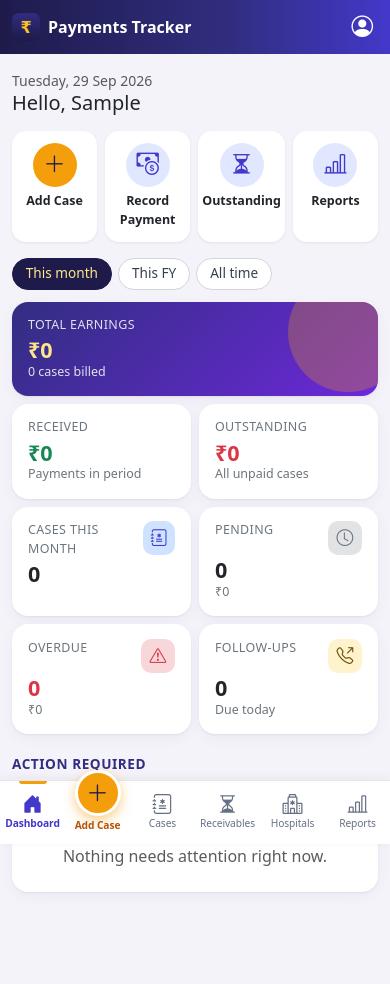
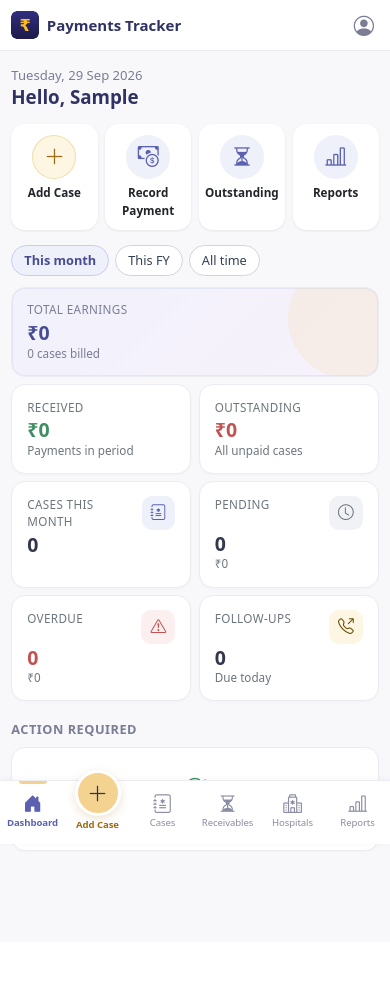
Before and after one commit to knowledge-corner/payments_tracker, a Django app: page / in a window 390 px wide. After the commit the page ends 851 px from the top, so only its background shows below. Run offline with Django 5.2, Linux system fonts and the light colour scheme; the visitor is signed in with stand-in values (Sample User, id 1); data comes from the database, SQL or seed files in the repository; data that the repository does not hold is empty; some libraries are stand-ins or nearby versions.

Commit message:
Softer, lighter theme and ~1px smaller text
- Muted indigo palette with gentle amber accent; white header with a
  thin border instead of the dark gradient; pastel hero card
- Pastel status badges, alerts and softer buttons, borders and shadows
- Base font 16px -> 15px (all rem sizes scale); form inputs stay 16px
  so iPhones don't zoom in on tap
- theme-color/manifest updated; service-worker cache version bumped

Co-Authored-By: Claude Opus 5.5 <noreply@anthropic.com>
Claude-Session: https://claude.ai/code/session_017MPWNQbqCVSML1ccdQFgzB

```diff
--- a/core/views.py
+++ b/core/views.py
@@ -15,7 +15,7 @@ from .permissions import admin_required
 logger = logging.getLogger(__name__)
 
 # Bump when static assets change so installed PWAs refresh their cache.
-SW_CACHE_VERSION = "v3"
+SW_CACHE_VERSION = "v4"
 
 
 @cache_control(max_age=3600)
@@ -29,8 +29,8 @@ def manifest(request):
         "scope": "/",
         "display": "standalone",
         "orientation": "portrait",
-        "background_color": "#f5f3fa",
-        "theme_color": "#1e1b4b",
+        "background_color": "#f8f8fb",
+        "theme_color": "#ffffff",
         "icons": [
             {"src": static("icons/icon-192.png"), "sizes": "192x192", "type": "image/png"},
             {"src": static("icons/icon-512.png"), "sizes": "512x512", "type": "image/png"},
--- a/static/css/app.css
+++ b/static/css/app.css
@@ -1,27 +1,33 @@
 /* Payments Tracker - mobile-first styles on top of Bootstrap 5 */
 :root {
-  /* Theme: deep indigo + amber */
-  --brand: #4338ca;
-  --brand-dark: #312e81;
-  --brand-deep: #1e1b4b;
-  --brand-soft: #e0e7ff;
-  --accent: #f59e0b;
-  --accent-dark: #b45309;
-  --accent-soft: #fef3c7;
-  --app-bg: #f5f3fa;
-  --bs-primary: #4338ca;
-  --bs-primary-rgb: 67, 56, 202;
-  --bs-link-color: #4338ca;
-  --bs-link-color-rgb: 67, 56, 202;
-  --bs-link-hover-color: #312e81;
+  /* Theme: soft, light - muted indigo with a gentle amber accent */
+  --brand: #5b61b0;
+  --brand-dark: #474c92;
+  --brand-deep: #2f3263;
+  --brand-soft: #eef0fa;
+  --accent: #f3d38f;
+  --accent-dark: #9a6b12;
+  --accent-soft: #fdf6e3;
+  --app-bg: #f8f8fb;
+  --line: #ebebf2;
+  --text-muted: #7a7d94;
+  --bs-primary: #5b61b0;
+  --bs-primary-rgb: 91, 97, 176;
+  --bs-link-color: #5b61b0;
+  --bs-link-color-rgb: 91, 97, 176;
+  --bs-link-hover-color: #474c92;
+  --bs-body-color: #33364d;
+  --bs-success: #3f8f63; --bs-success-rgb: 63, 143, 99;
+  --bs-danger: #c25252; --bs-danger-rgb: 194, 82, 82;
   --nav-h: 64px;
 }
 
-body { background: var(--app-bg); -webkit-tap-highlight-color: transparent; }
+html { font-size: 15px; }
+body { background: var(--app-bg); color: var(--bs-body-color); -webkit-tap-highlight-color: transparent; }
 body.has-bottom-nav { padding-bottom: calc(var(--nav-h) + env(safe-area-inset-bottom) + 12px); }
 @media (min-width: 992px) { body.has-bottom-nav { padding-bottom: 2rem; } }
 
-.app-header { background: linear-gradient(90deg, var(--brand-deep), var(--brand-dark) 60%, var(--brand)); padding-top: env(safe-area-inset-top); }
+.app-header { background: #fff; border-bottom: 1px solid var(--line); padding-top: env(safe-area-inset-top); }
 .app-header .navbar { padding-top: .35rem; padding-bottom: .35rem; }
 .app-header .navbar-brand span { font-size: 1rem; max-width: 55vw; overflow: hidden; text-overflow: ellipsis; white-space: nowrap; }
 .app-main { max-width: 1100px; }
@@ -39,24 +45,24 @@ body.has-bottom-nav { padding-bottom: calc(var(--nav-h) + env(safe-area-inset-bo
 .btn-lg-touch { padding: .8rem 1rem; font-size: 1.05rem; font-weight: 600; }
 
 /* Cards */
-.card { border: 0; border-radius: 16px; box-shadow: 0 1px 2px rgba(30, 27, 75, .06), 0 4px 14px rgba(30, 27, 75, .05); }
+.card { border: 1px solid var(--line); border-radius: 14px; box-shadow: 0 1px 2px rgba(47, 50, 99, .03); }
 .stat-card { padding: .9rem 1rem; height: 100%; }
 .stat-card .label { font-size: .78rem; color: #6c757d; text-transform: uppercase; letter-spacing: .03em; }
-.stat-card .value { font-size: 1.35rem; font-weight: 700; line-height: 1.2; margin-top: .15rem; }
+.stat-card .value { font-size: 1.3rem; font-weight: 600; line-height: 1.2; margin-top: .15rem; }
 .stat-card .sub { font-size: .78rem; color: #6c757d; }
-.stat-card.hero { background: linear-gradient(135deg, var(--brand-dark), #6d28d9); color: #fff; position: relative; overflow: hidden; }
-.stat-card.hero::after { content: ""; position: absolute; right: -30px; top: -30px; width: 120px; height: 120px; border-radius: 50%; background: rgba(245, 158, 11, .28); }
-.stat-card.hero .value { color: #fde68a; }
-.stat-card.hero .label, .stat-card.hero .sub { color: rgba(255, 255, 255, .85); }
+.stat-card.hero { background: linear-gradient(135deg, #f1f2fb, #f7f1fb); color: var(--brand-deep); position: relative; overflow: hidden; box-shadow: inset 0 0 0 1px #e4e5f4; }
+.stat-card.hero::after { content: ""; position: absolute; right: -30px; top: -30px; width: 120px; height: 120px; border-radius: 50%; background: rgba(243, 211, 143, .18); }
+.stat-card.hero .value { color: var(--brand-dark); }
+.stat-card.hero .label, .stat-card.hero .sub { color: var(--text-muted); }
 .stat-card .icon { width: 34px; height: 34px; border-radius: 10px; display: inline-flex; align-items: center; justify-content: center; font-size: 1.05rem; }
 a.stat-link { color: inherit; text-decoration: none; display: block; height: 100%; }
 
 .quick-actions { display: grid; grid-template-columns: repeat(4, 1fr); gap: .5rem; }
 .quick-actions a { display: flex; flex-direction: column; align-items: center; gap: .35rem; padding: .75rem .25rem; border-radius: 14px; background: #fff; box-shadow: 0 1px 3px rgba(16, 24, 40, .08); color: #212529; text-decoration: none; font-size: .78rem; font-weight: 600; text-align: center; }
 .quick-actions a i { font-size: 1.4rem; width: 44px; height: 44px; border-radius: 50%; display: flex; align-items: center; justify-content: center; background: var(--brand-soft); color: var(--brand); }
-.quick-actions a.primary i { background: var(--accent); color: #1e1b4b; }
+.quick-actions a.primary i { background: var(--accent-soft); color: var(--accent-dark); box-shadow: inset 0 0 0 1px #f1dfb0; }
 
-.section-title { font-size: .85rem; font-weight: 700; text-transform: uppercase; letter-spacing: .04em; color: var(--brand-dark); margin: 1.25rem 0 .5rem; }
+.section-title { font-size: .85rem; font-weight: 700; text-transform: uppercase; letter-spacing: .04em; color: var(--text-muted); margin: 1.25rem 0 .5rem; }
 .list-group-item { border-color: #eef0f3; }
 .card > .list-group { border-radius: 14px; }
 
@@ -64,7 +70,7 @@ a.stat-link { color: inherit; text-decoration: none; display: block; height: 100
 .chips { display: flex; gap: .4rem; overflow-x: auto; padding-bottom: .25rem; scrollbar-width: none; }
 .chips::-webkit-scrollbar { display: none; }
 .chip { white-space: nowrap; border: 1px solid #d0d5dd; background: #fff; color: #344054; border-radius: 999px; padding: .3rem .8rem; font-size: .85rem; text-decoration: none; }
-.chip.active { background: var(--brand-deep); border-color: var(--brand-deep); color: #fde68a; }
+.chip.active { background: var(--brand-soft); border-color: #c9cced; color: var(--brand-dark); font-weight: 600; }
 
 /* Bottom navigation (mobile) */
 .bottom-nav { position: fixed; bottom: 0; left: 0; right: 0; z-index: 1030; height: calc(var(--nav-h) + env(safe-area-inset-bottom)); padding-bottom: env(safe-area-inset-bottom); background: #fff; border-top: 1px solid #e4e7ec; display: flex; box-shadow: 0 -2px 10px rgba(16, 24, 40, .05); }
@@ -73,7 +79,7 @@ a.stat-link { color: inherit; text-decoration: none; display: block; height: 100
 .bottom-nav a.active { color: var(--brand); font-weight: 700; }
 .bottom-nav a span:last-child { white-space: nowrap; overflow: hidden; text-overflow: ellipsis; max-width: 100%; }
 .bottom-nav .add-case { color: var(--accent-dark); font-weight: 700; }
-.bottom-nav .add-circle { width: 46px; height: 46px; margin-top: -22px; border-radius: 50%; background: var(--accent); color: var(--brand-deep); display: flex; align-items: center; justify-content: center; box-shadow: 0 4px 12px rgba(245, 158, 11, .5); border: 3px solid #fff; }
+.bottom-nav .add-circle { width: 46px; height: 46px; margin-top: -22px; border-radius: 50%; background: var(--accent); color: var(--brand-deep); display: flex; align-items: center; justify-content: center; box-shadow: 0 3px 10px rgba(154, 107, 18, .18); border: 3px solid #fff; }
 .bottom-nav .add-circle i { font-size: 1.4rem; }
 
 /* Sticky save bar on long forms */
@@ -90,12 +96,12 @@ a.stat-link { color: inherit; text-decoration: none; display: block; height: 100
 .login-wrap { min-height: 80vh; display: flex; align-items: center; justify-content: center; }
 
 /* Accent touches */
-.btn-accent { --bs-btn-bg: var(--accent); --bs-btn-border-color: var(--accent); --bs-btn-color: var(--brand-deep); --bs-btn-hover-bg: #d97706; --bs-btn-hover-border-color: #d97706; --bs-btn-hover-color: #fff; font-weight: 600; }
+.btn-accent { --bs-btn-bg: var(--accent-soft); --bs-btn-border-color: #f1dfb0; --bs-btn-color: var(--accent-dark); --bs-btn-hover-bg: var(--accent); --bs-btn-hover-border-color: var(--accent); --bs-btn-hover-color: var(--brand-deep); font-weight: 600; }
 .bottom-nav a.active i { color: var(--brand); }
 .bottom-nav a.active::before { content: ""; position: absolute; top: 0; width: 28px; height: 3px; border-radius: 0 0 3px 3px; background: var(--accent); }
 .bottom-nav a { position: relative; }
 .bottom-nav a.add-case.active::before { display: none; }
-.login-wrap .card { border-top: 4px solid var(--accent); }
+.login-wrap .card { border-top: 3px solid var(--accent); }
 
 /* Searchable select (type-to-search dropdown) */
 .combo { position: relative; }
@@ -109,3 +115,47 @@ a.stat-link { color: inherit; text-decoration: none; display: block; height: 100
 .combo-item mark { background: var(--accent-soft); color: inherit; padding: 0 1px; border-radius: 3px; }
 .combo-empty { padding: .75rem; color: #6c757d; font-size: .9rem; }
 .combo .form-control-sm + .combo-caret { right: .6rem; font-size: .8rem; }
+
+/* ---- Subtle palette overrides (softer than Bootstrap defaults) ---- */
+h1, .h1, .h4, .h5 { color: var(--brand-deep); font-weight: 600; }
+.text-muted { color: var(--text-muted) !important; }
+.app-header .navbar-brand { color: var(--brand-deep); }
+.app-header .nav-link { color: var(--text-muted); font-weight: 500; }
+.app-header .nav-link.active, .app-header .nav-link:hover { color: var(--brand-dark); }
+.app-header .account-btn { color: var(--text-muted); }
+
+.btn { font-weight: 500; }
+.btn-success { --bs-btn-bg: #4a9a6e; --bs-btn-border-color: #4a9a6e; --bs-btn-hover-bg: #3f8760; --bs-btn-hover-border-color: #3f8760; --bs-btn-active-bg: #3f8760; }
+.btn-outline-success { --bs-btn-color: #3f8f63; --bs-btn-border-color: #bfe0cc; --bs-btn-hover-bg: #eaf6ef; --bs-btn-hover-color: #2f7a52; --bs-btn-hover-border-color: #a9d4bb; }
+.btn-outline-primary { --bs-btn-border-color: #cfd2ee; --bs-btn-hover-bg: var(--brand-soft); --bs-btn-hover-color: var(--brand-dark); --bs-btn-hover-border-color: #c3c7ea; }
+.btn-outline-secondary { --bs-btn-color: #5c6078; --bs-btn-border-color: #dcdde6; --bs-btn-hover-bg: #f1f2f6; --bs-btn-hover-color: #33364d; --bs-btn-hover-border-color: #d0d2dc; }
+.btn-outline-danger { --bs-btn-color: #c25252; --bs-btn-border-color: #efcaca; --bs-btn-hover-bg: #fdf0f0; --bs-btn-hover-color: #a93f3f; --bs-btn-hover-border-color: #e6b5b5; }
+
+/* Pastel status badges */
+.badge { font-weight: 600; letter-spacing: .01em; }
+.badge.text-bg-danger    { background-color: #fdeeee !important; color: #b54848 !important; }
+.badge.text-bg-success   { background-color: #e9f6ef !important; color: #2f7a52 !important; }
+.badge.text-bg-warning   { background-color: #fdf4dc !important; color: #8a6414 !important; }
+.badge.text-bg-info      { background-color: #eaf3fb !important; color: #2e6a96 !important; }
+.badge.text-bg-secondary { background-color: #eff0f4 !important; color: #5c6078 !important; }
+
+.alert { border-width: 1px; }
+.alert-success { background: #f1f9f4; border-color: #d7eee0; color: #2f6f4c; }
+.alert-danger  { background: #fdf3f3; border-color: #f3d6d6; color: #9b3c3c; }
+.alert-warning { background: #fdf8ea; border-color: #f4e5bb; color: #7d5a12; }
+.alert-info    { background: #f1f6fc; border-color: #d9e6f5; color: #2e5d86; }
+
+.bottom-nav { border-top-color: var(--line); box-shadow: 0 -1px 6px rgba(47, 50, 99, .04); }
+.bottom-nav a { color: #8a8da3; }
+.age-pill.old { background: #fdf0ee; color: #b54848; }
+.form-control, .form-select { border-color: #dfe0ea; }
+.table-report th { color: var(--text-muted); }
+.bg-primary-subtle { background-color: var(--brand-soft) !important; }
+.text-primary { color: var(--brand) !important; }
+.bg-danger-subtle { background-color: #fbefef !important; }
+.bg-success-subtle { background-color: #eef8f2 !important; }
+.bg-warning-subtle { background-color: #fdf6e3 !important; }
+.bg-secondary-subtle { background-color: #f1f2f6 !important; }
+h1.h5, .h5 { font-weight: 600; }
+.fw-semibold { font-weight: 550 !important; }
+.fw-bold { font-weight: 600 !important; }
--- a/templates/base.html
+++ b/templates/base.html
@@ -3,7 +3,7 @@
 <head>
   <meta charset="utf-8">
   <meta name="viewport" content="width=device-width, initial-scale=1, viewport-fit=cover">
-  <meta name="theme-color" content="#1e1b4b">
+  <meta name="theme-color" content="#ffffff">
   <meta name="apple-mobile-web-app-capable" content="yes">
   <meta name="mobile-web-app-capable" content="yes">
   <meta name="apple-mobile-web-app-status-bar-style" content="default">
@@ -20,7 +20,7 @@
 {% if user.is_authenticated %}
   {% with url_name=request.resolver_match.url_name ns=request.resolver_match.namespace %}
   <header class="app-header sticky-top">
-    <nav class="navbar navbar-expand-lg navbar-dark">
+    <nav class="navbar navbar-expand-lg navbar-light">
       <div class="container-lg">
         <a class="navbar-brand fw-semibold d-flex align-items-center gap-2" href="{% url 'dashboard:home' %}">
           <img src="{% static 'icons/icon-192.png' %}" alt="" width="28" height="28" class="rounded">
@@ -36,7 +36,7 @@
         <div class="d-flex align-items-center gap-2 ms-auto">
           <a href="{% url 'cases:add' %}" class="btn btn-accent btn-sm d-none d-lg-inline-flex align-items-center gap-1"><i class="bi bi-plus-lg"></i> Add Case</a>
           <div class="dropdown">
-            <button class="btn btn-link text-white p-1" data-bs-toggle="dropdown" aria-label="Account menu">
+            <button class="btn btn-link account-btn p-1" data-bs-toggle="dropdown" aria-label="Account menu">
               <i class="bi bi-person-circle fs-4"></i>
             </button>
             <ul class="dropdown-menu dropdown-menu-end shadow">
```
